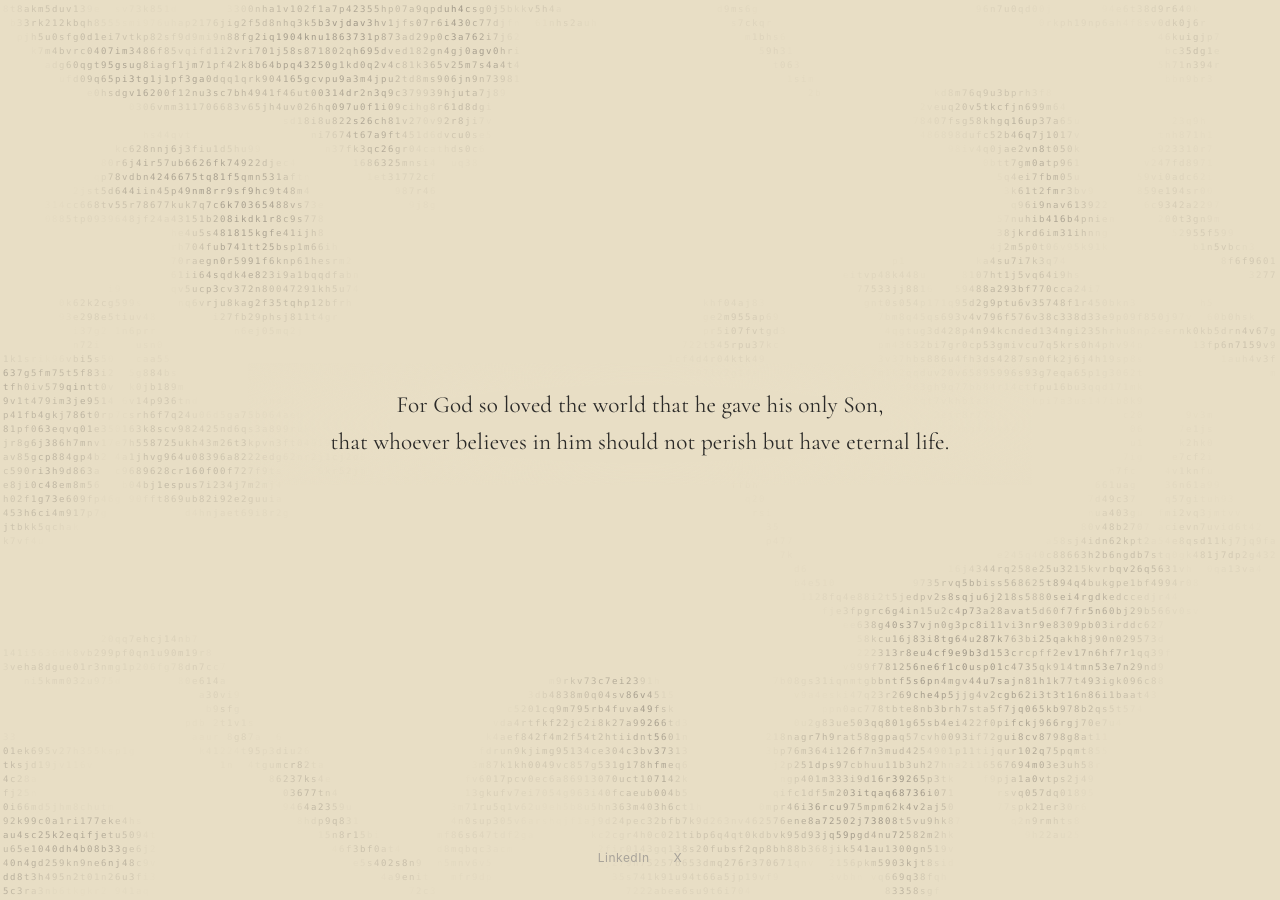
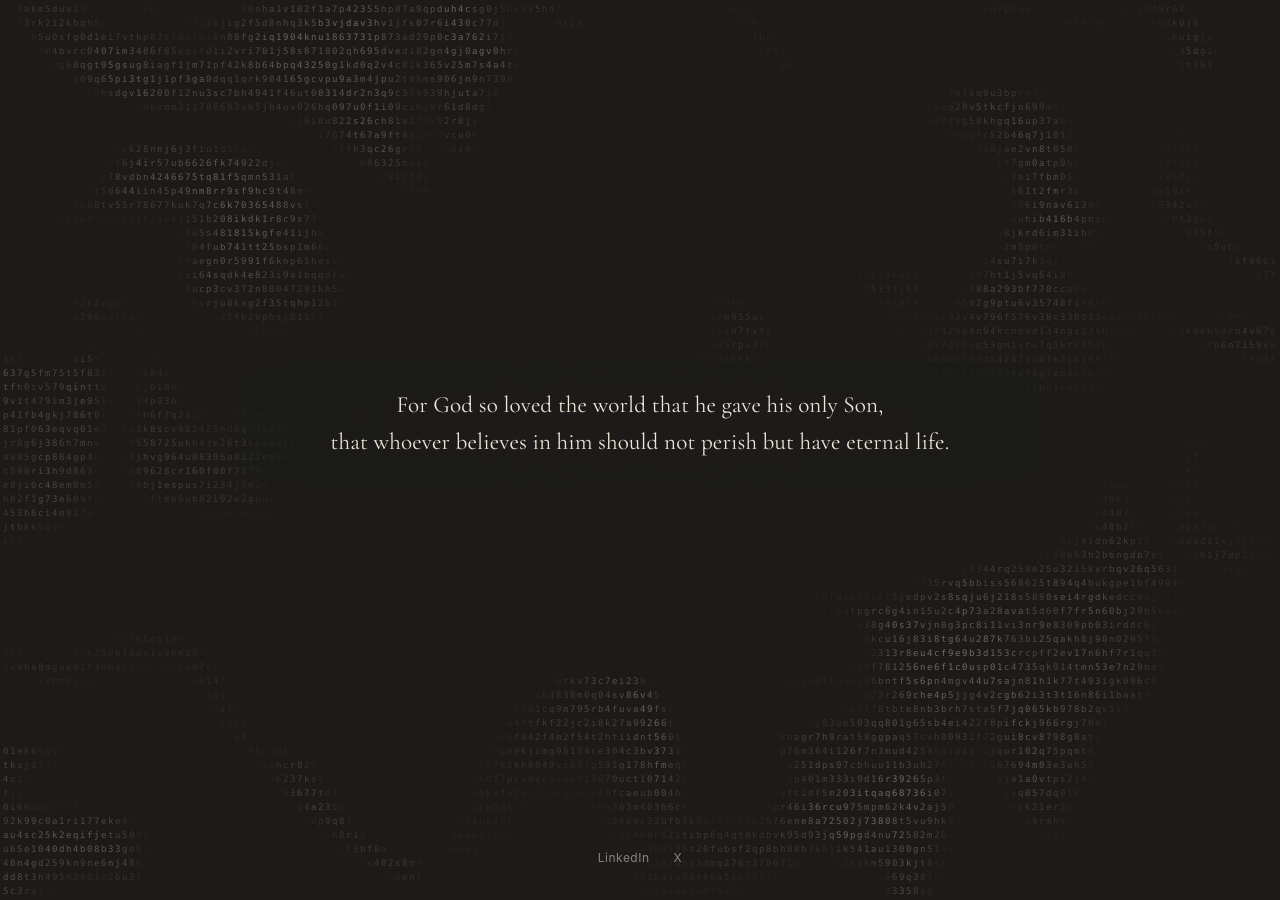
Before and after one commit to maxniederhofer/maxniederhofer.github.io, a Jekyll site: the page built from index.html, in a window 1280 px wide. Built offline with Jekyll 4.4.1, drawn with Linux system fonts in a browser that asks for light colours.

Commit message:
Turn the page dark, with off-white type
A warm near-black page with off-white serif type, like the background
the letter wind was modelled on. The texture letters go to a mid grey
and the click ripple to sky blue; the footer links to a muted warm grey.

Co-Authored-By: Claude Fable 5.1 <noreply@anthropic.com>

```diff
--- a/_layouts/default.html
+++ b/_layouts/default.html
@@ -3,7 +3,7 @@
 <head>
   <meta charset="utf-8">
   <meta name="viewport" content="width=device-width, initial-scale=1">
-  <meta name="theme-color" content="#e8dec5">
+  <meta name="theme-color" content="#1c1b19">
   {% seo %}
   <link rel="preconnect" href="https://fonts.googleapis.com">
   <link rel="preconnect" href="https://fonts.gstatic.com" crossorigin>
@@ -31,7 +31,7 @@
       if (!layer || !window.LetterWind) return;
       var glow = getComputedStyle(document.documentElement).getPropertyValue('--wind-glow').trim();
       LetterWind.attach(layer, {
-        theme: 'light',
+        theme: 'dark',
         glow: glow || undefined,
         calm: [
           { element: document.querySelector('.verse'), padX: 72, padY: 44, floor: 0.12 },   // behind the verse, at any width
--- a/assets/css/style.css
+++ b/assets/css/style.css
@@ -1,17 +1,18 @@
 /* Minimal personal landing page ------------------------------------------------
-   A single, self-contained stylesheet. One warm off-white page (approximately
-   Farrow & Ball Tallow No. 203) with dark gray serif type. Edit the custom
+   A single, self-contained stylesheet. One warm near-black page with off-white
+   serif type and a wind of small letters moving behind it. Edit the custom
    properties below to re-theme the whole site. */
 
 :root {
-  --bg: #e8dec5;
-  --fg: #2b2a28;
-  --faint: #a8a39a;
+  color-scheme: dark;
+  --bg: #1c1b19;
+  --fg: #ece6d9;
+  --faint: #8a857c;
   --max: 52rem;
   --serif: "Cormorant Garamond", "Iowan Old Style", "Palatino Linotype", Palatino, Georgia, serif;
   --sans: -apple-system, BlinkMacSystemFont, "Segoe UI", Roboto, Helvetica, Arial, sans-serif;
-  --wind-ink: #857e72;   /* the letters of the background texture */
-  --wind-glow: #1840dc;  /* the colour a click ripples in */
+  --wind-ink: #8c877d;   /* the letters of the background texture */
+  --wind-glow: #1aadff;  /* the colour a click ripples in */
 }
 
 *, *::before, *::after { box-sizing: border-box; }
```
Also changed, not shown: README.md.
